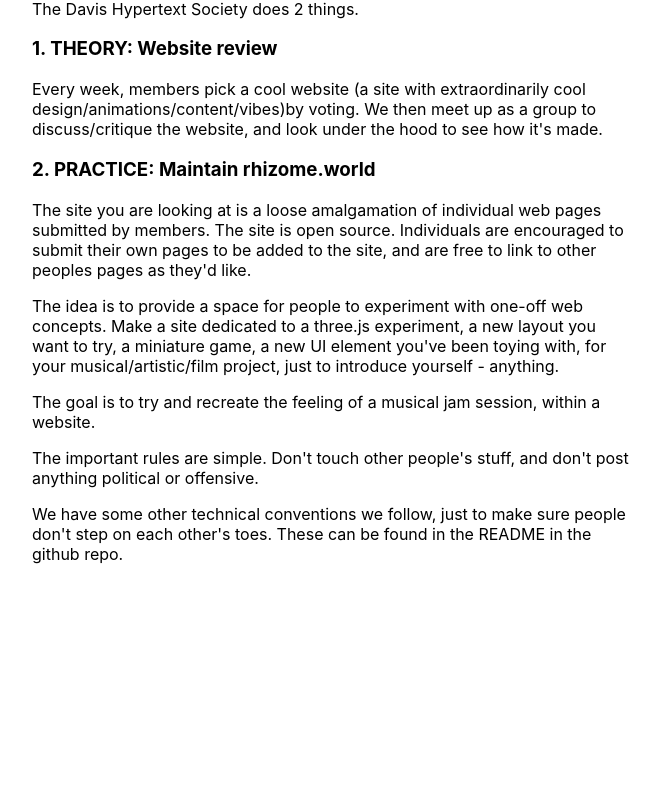
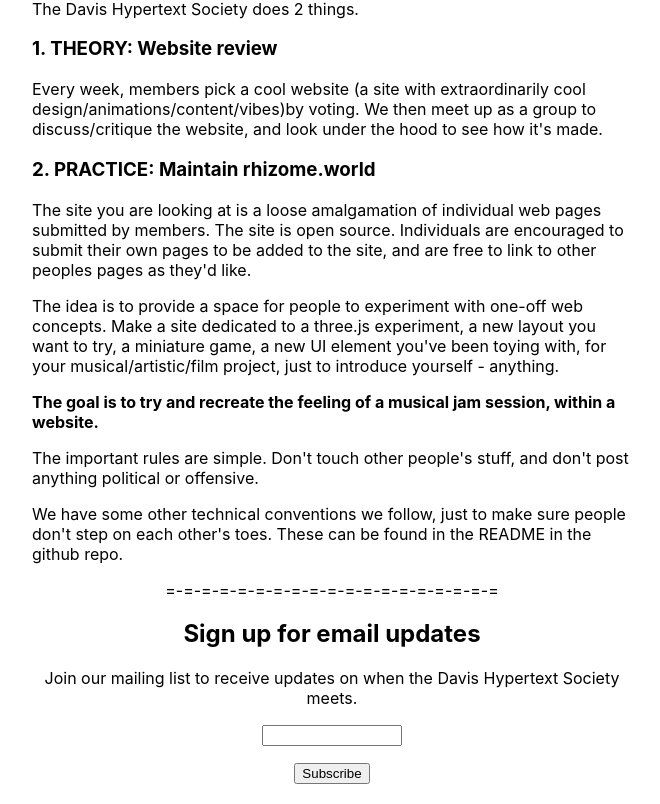
Before and after one commit to nichwch/rhizome-club, a Next.js app: page / in a window 1280 px wide. Shown: the part 201-1005 px from the top of the page, without its empty margins (308-968 px from the left). Before the commit the page ends 800 px from the top, so only its background shows below. Built offline with nearby package versions, Linux system fonts and the light colour scheme.

Commit message:
mailing list

```diff
--- a/pages/index.tsx
+++ b/pages/index.tsx
@@ -35,7 +35,7 @@ export default function Home() {
 				you want to try, a miniature game, a new UI element you've been toying
 				with, for your musical/artistic/film project, just to introduce yourself
 				- anything.
-				<p>
+				<p style={{ fontWeight: "bold" }}>
 					The goal is to try and recreate the feeling of a musical jam session,
 					within a website.
 				</p>
@@ -49,6 +49,49 @@ export default function Home() {
 				people don't step on each other's toes. These can be found in the README
 				in the github repo.
 			</p>
+			<p style={{ textAlign: "center" }}>
+				=-=-=-=-=-=-=-=-=-=-=-=-=-=-=-=-=-=-=
+			</p>
+			<form
+				style={{
+					textAlign: "center",
+					marginBottom: "20px",
+				}}
+				action="https://tinyletter.com/rhizome"
+				method="post"
+				target="popupwindow"
+				onSubmit={() => {
+					window.open(
+						"https://tinyletter.com/rhizome",
+						"popupwindow",
+						"scrollbars=yes,width=800,height=600"
+					);
+					return true;
+				}}
+			>
+				<h2>
+					<label htmlFor="tlemail">Sign up for email updates</label>
+				</h2>
+				<p>
+					Join our mailing list to receive updates on when the Davis Hypertext
+					Society meets.
+				</p>
+				<p>
+					<input
+						type="text"
+						style={{ width: "140px" }}
+						name="email"
+						id="tlemail"
+					/>
+				</p>
+				<input type="hidden" value="1" name="embed" />
+				<input type="submit" value="Subscribe" />
+				<p>
+					{/* <a href="https://tinyletter.com" target="_blank">
+						powered by TinyLetter
+					</a> */}
+				</p>
+			</form>
 		</div>
 	);
 }
```
